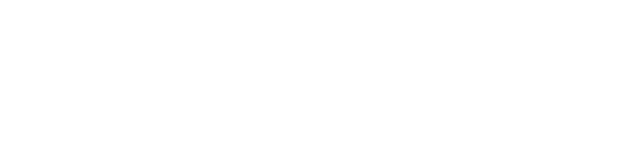
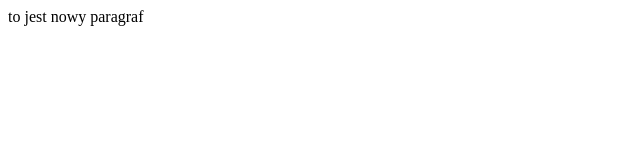
Before and after one commit to bkruszewski/GIT_BOLO, a plain HTML site: page index.html in a window 1280 px wide. Shown: the whole page, without its empty margins (0-640 px from the left). Drawn offline with Linux system fonts and the light colour scheme.

Commit message:
Nowy paragraf index.html

```diff
--- a/index.html
+++ b/index.html
@@ -1,4 +1,7 @@
 <body>
     <h1>
     </h1>
+    <p1>
+        to jest nowy paragraf
+    </p1>
 </body>
```
